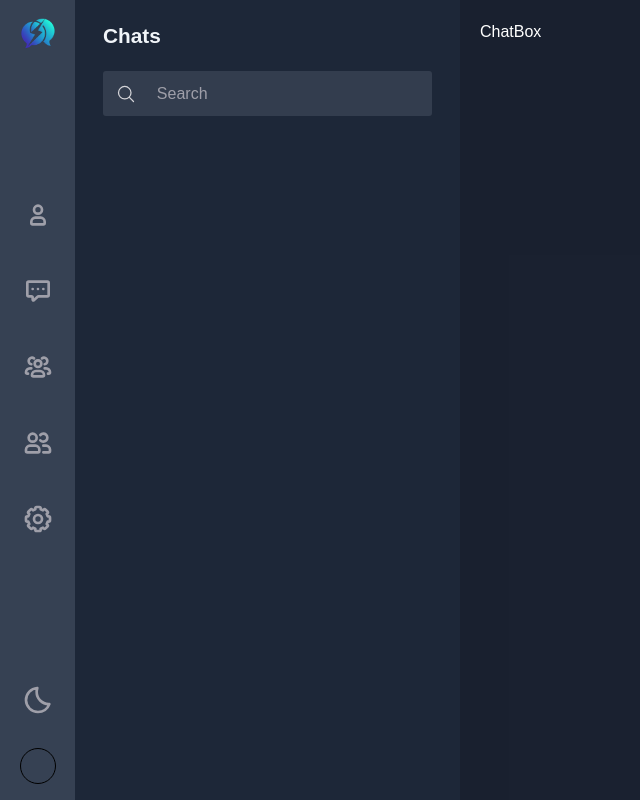
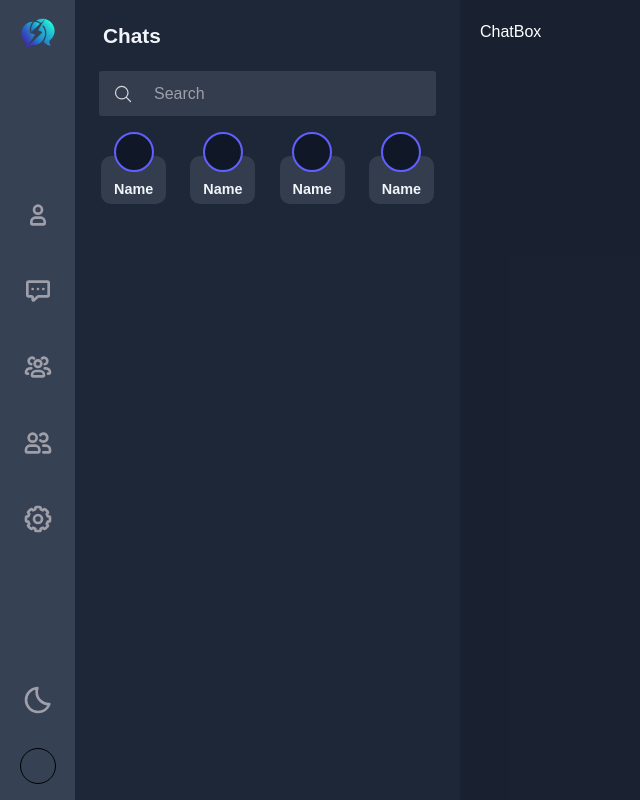
Before and after one commit to mrhassanali667/Snap-Talk, a React (Vite) app: page / in a window 1280 px wide. Shown: the whole page, without its empty margins (0-640 px from the left). Built offline with nearby package versions, Linux system fonts and the light colour scheme; no server answers.

Commit message:
add some styling

```diff
--- a/src/App.css
+++ b/src/App.css
@@ -3,7 +3,7 @@
 @import url('https://fonts.googleapis.com/css2?family=Public+Sans:ital,wght@0,100..900;1,100..900&display=swap');
 
 body{
-    @apply bg-slate-100 dark:bg-slate-900 transition-colors duration-300;
+    @apply bg-slate-100 dark:bg-slate-900/95 transition-colors duration-300;
 }
 
 @layer components {
--- a/src/components/layout/Users.jsx
+++ b/src/components/layout/Users.jsx
@@ -4,12 +4,24 @@ import Heading from '../common/Heading.jsx'
 
 const Users = () => {
   return (
-    <div className='h-full w-full bg-slate-100 dark:bg-gray-800/95 py-5'>
+    <div className='h-full w-full flex flex-col gap-2 bg-slate-100 dark:bg-gray-800/95 py-5'>
       <div className='flex flex-col gap-3'>
         <Heading name={'Chats'} />
-        <div className='py-2 px-7'>
+        <div className='py-2 px-6'>
           <SearchBar />
         </div>
+      </div>
+      <div className='h-[80px] w-full py-2 px-4 flex gap-1 justify-around relative'>
+        {[...Array(4)].map((_, index) =>
+          <div key={index} className='h-full w-[65px] flex flex-col justify-end items-center '>
+            <div className='absolute top-0'>
+              <div className='h-10 w-10 rounded-full bg-slate-200 dark:bg-gray-900 border-2 border-indigo-500 '></div>
+            </div>
+            <div className='h-[75%] w-full py-1 flex justify-center items-end bg-slate-200/70 dark:bg-gray-600/50  rounded-[10px]'>
+              <p className='text-zinc-600 dark:text-slate-100 text-[0.9em] font-semibold'>Name</p>
+            </div>
+          </div>
+        )}
       </div>
     </div>
   )
```
